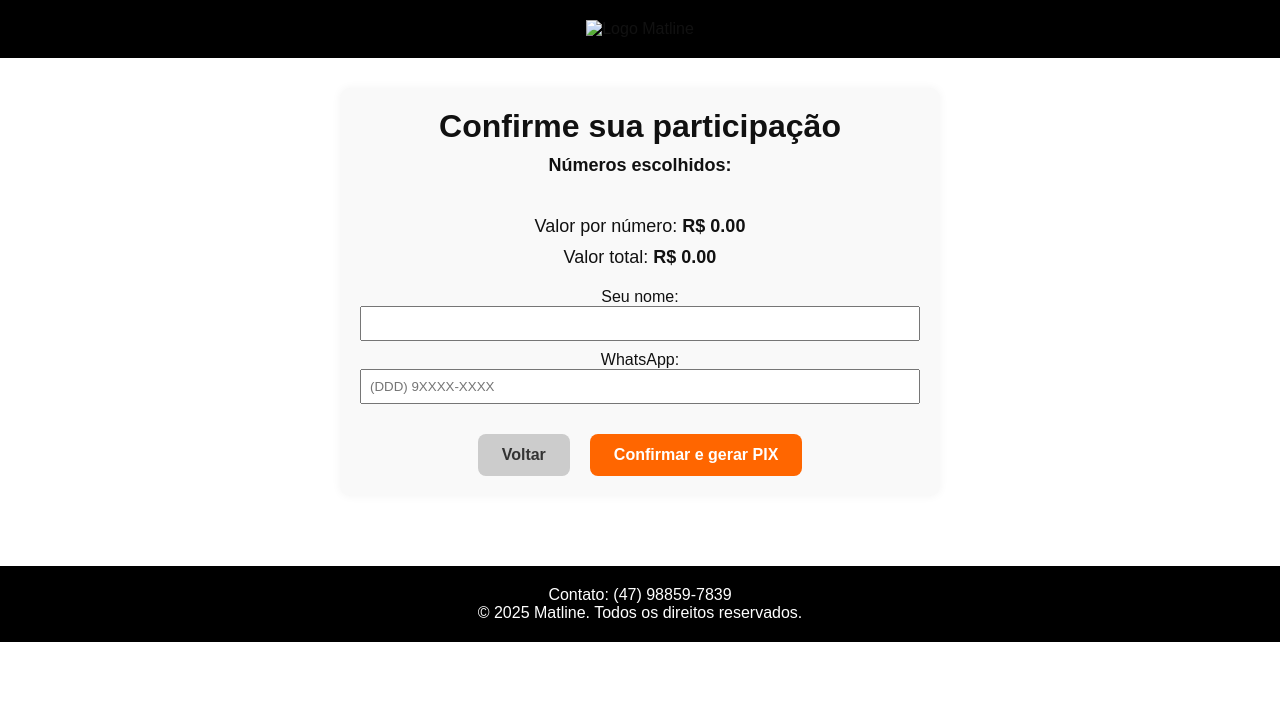
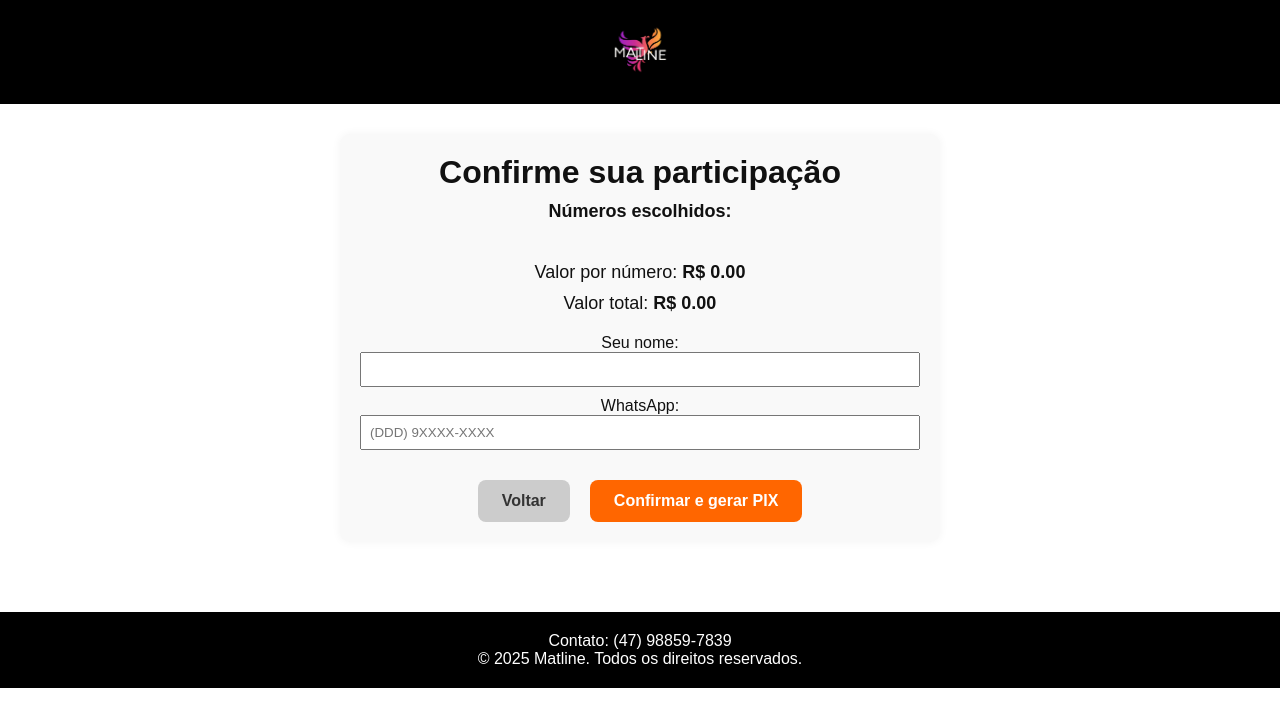
Before and after one commit to Mtzluch/Matline-rifa, a plain HTML site: page conf.html in a window 1280 px wide. Drawn offline with Linux system fonts and the light colour scheme.

Commit message:
Update conf.html

```diff
--- a/conf.html
+++ b/conf.html
@@ -125,7 +125,7 @@
 
   <!-- Header -->
   <header>
-    <img src="imgs/logo.png" alt="Logo Matline">
+    <img src="logo.png" alt="Logo Matline">
   </header>
 
   <!-- Conteúdo principal -->
```
